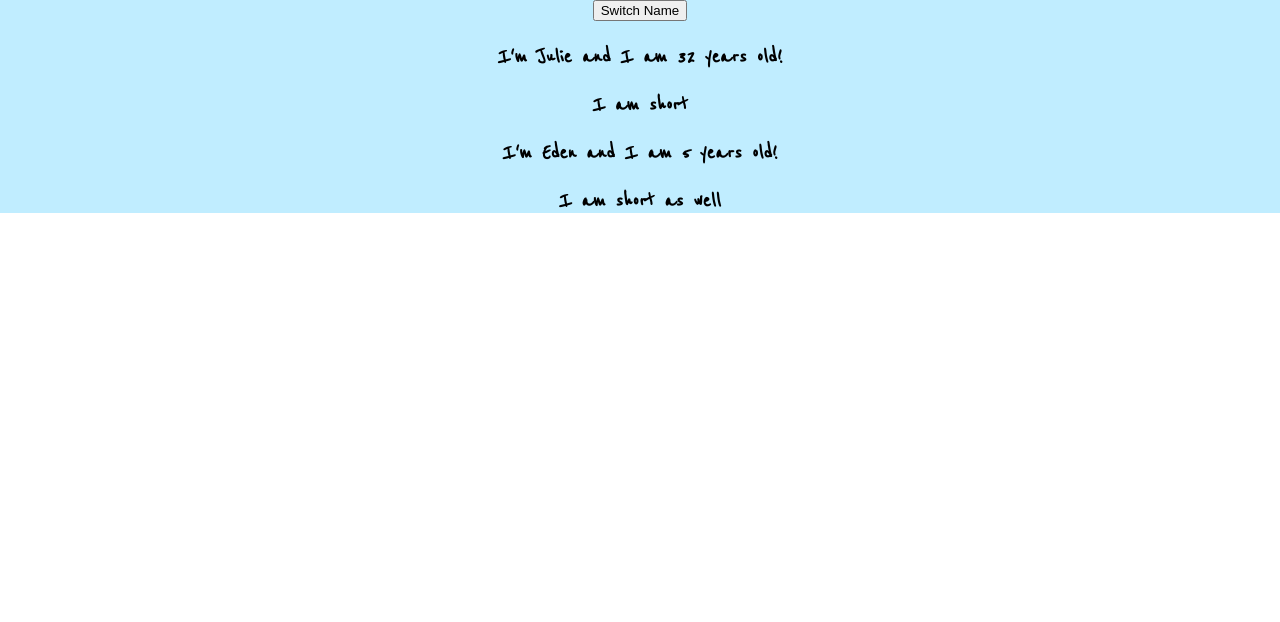
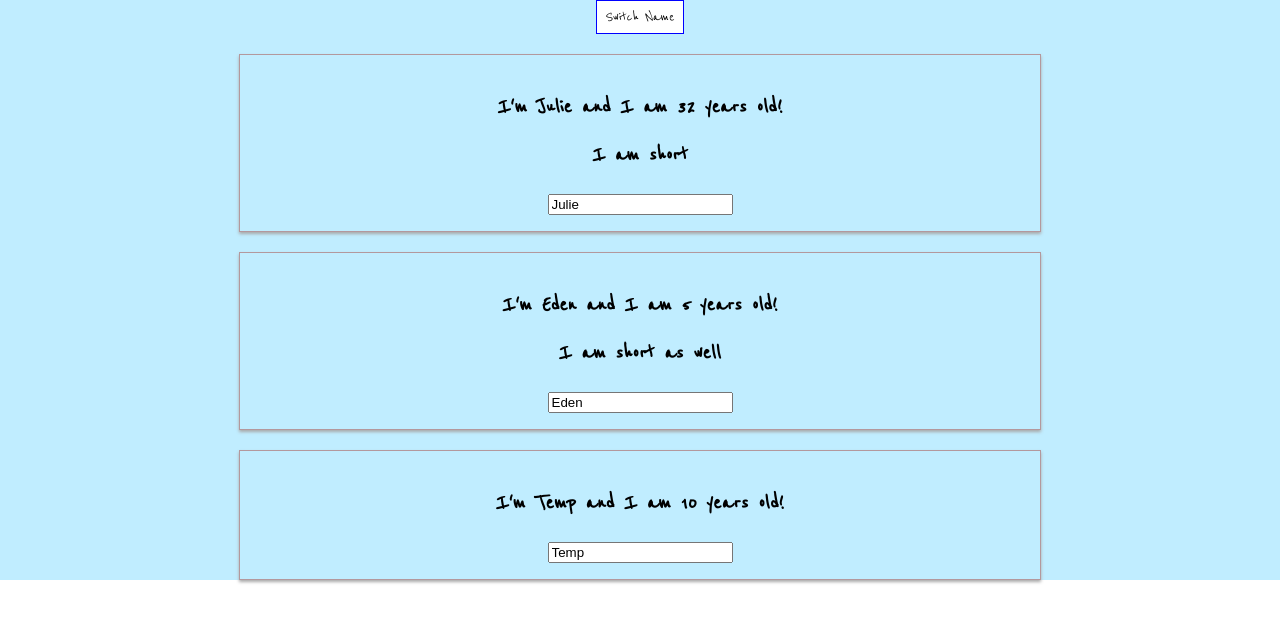
Before and after one commit to juliemoon/reactBurger, a React (Create React App) app in the folder my-app/: page / in a window 1280 px wide. Shown: the top 622 px of the page. Built offline with nearby package versions, Linux system fonts and the light colour scheme.

Commit message:
add styles

```diff
--- a/my-app/src/App.js
+++ b/my-app/src/App.js
@@ -6,11 +6,12 @@ class App extends Component {
   state = {
     persons:[
       { name: 'Julie', age:32 },
-      { name: 'Eden', age:5 }
+      { name: 'Eden', age:5 },
+      { name: 'Temp', age:10 }
     ]
   }
 
-  switchNameHandler = () => {
+  switchNameHandler = (newName) => {
     //  console.log('Was clicked!!');
     // this keyword is safe because of es6 syntax
     // Component object has setState method -- takes in object
@@ -18,17 +19,51 @@ class App extends Component {
     this.setState({
       persons:[
         { name: 'POOF CHANGED', age:32 },
-        { name: 'POOF ALSO CHANGED', age: 5 }
+        { name: 'POOF ALSO CHANGED', age: 5 },
+        { name: newName, age: 10}
       ]
     })
   }
+
+  // Change the state also
+  nameChangedHandler = (event) => {
+    this.setState([
+      { name: 'Julie', age:32 },
+      { name: 'Eden', age:5 },
+      { name: event.target.value, age:10 }
+    ])
+  }
+
+
   render() {
+
+    const style = {
+      backgroundColor: 'white',
+      font:'inherit',
+      border: '1px solid blue',
+      padding: '8px',
+      cursor: 'pointer'
+    };
+
     return (
       <div className="App">
       {/* pass method switchNameHandler only as ref. not invoking */}
-        <button onClick={this.switchNameHandler}>Switch Name</button>
-        <h2><Person name={this.state.persons[0].name} age={this.state.persons[0].age}>I am short</Person></h2>
-        <h2><Person name={this.state.persons[1].name} age={this.state.persons[1].age}>I am short as well</Person></h2>
+        <button style={style}
+        onClick={this.switchNameHandler.bind(this, "NEWNAMMMEEE")}>Switch Name</button>
+        <h2><Person
+        name={this.state.persons[0].name}
+        age={this.state.persons[0].age}
+        click={this.switchNameHandler.bind(this, 'PASSING BIND AS PROPS')}>I am short</Person></h2>
+        <h2><Person name = {
+          this.state.persons[1].name}
+          age={this.state.persons[1].age}
+          click={this.switchNameHandler}>I am short as well</Person></h2>
+          <h2><Person
+           name = {this.state.persons[2].name}
+           age = {this.state.persons[2].age}
+           click = {this.switchNameHandler}
+           changed = {this.nameChangedHandler}>
+           </Person></h2>
       </div>
     );
   }
--- /dev/null
+++ b/my-app/src/Person/Person.css
@@ -0,0 +1,8 @@
+.Person{
+  width:60%;
+  margin: 16px auto;
+  border: 1px solid rgb(179, 152, 157);
+  box-shadow: 0 2px 3px darkgrey;
+  padding: 16px;
+  text-align: center
+}
--- a/my-app/src/Person/Person.js
+++ b/my-app/src/Person/Person.js
@@ -1,12 +1,14 @@
 import React from 'react';
-
-const person = ( props )=>{
+import './Person.css';
+// access the click button from App.js by passing the switchNameHandler method as a prop
+const person = ( props ) => {
   return (
-  <div>
-   <p>I'm {props.name} and I am {props.age} years old!</p>
-   <p>{props.children}</p>
+  <div className="Person">
+    <p onClick={props.click}>I'm {props.name} and I am {props.age} years old!</p>
+    <p onClick={props.click}>{props.children}</p>
+    <input type="text" onChange={props.changed} value={props.name}/>
    </div>
   )
-}
+};
 
 export default person;
```
